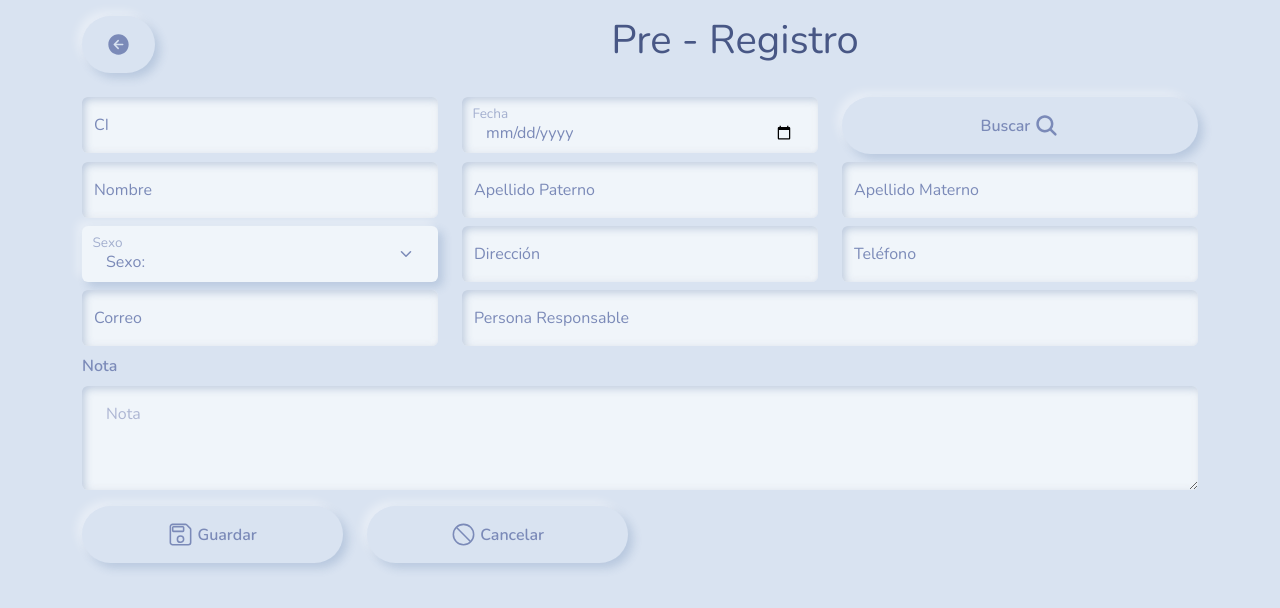
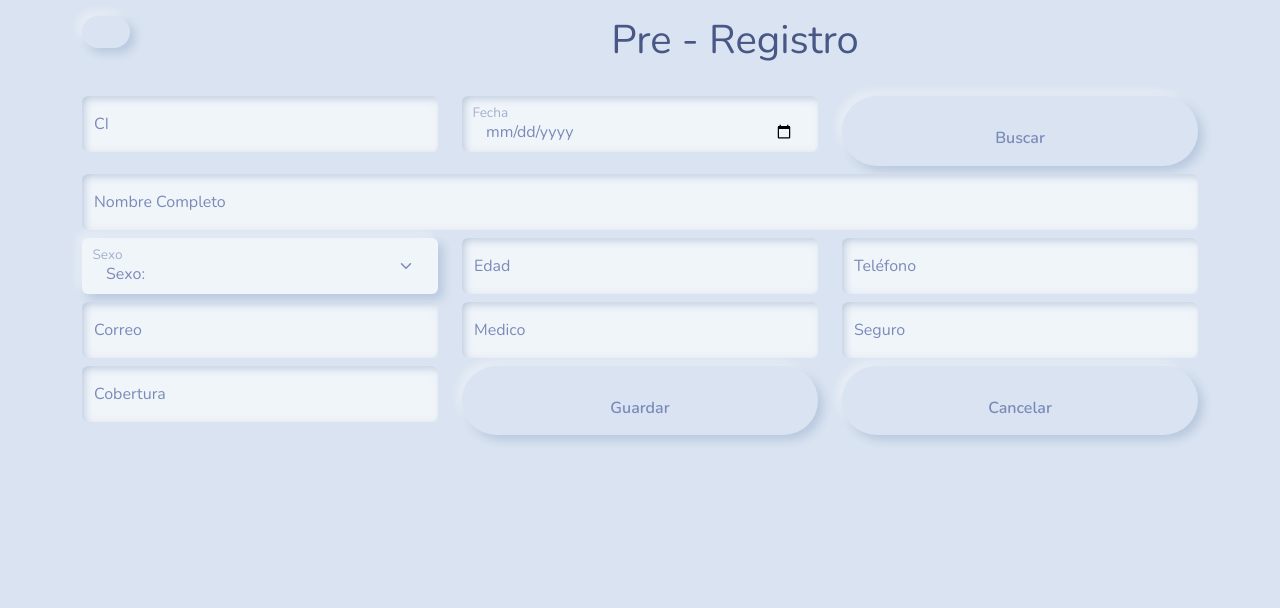
Before and after one commit to JosejCruz/Interfaz-Registro, a React (Vite) app: page / in a window 1280 px wide. Shown: the top 608 px of the page. Built offline with nearby package versions, Linux system fonts and the light colour scheme.

Commit message:
Prueba v1.05
Primera pruebas para registro de pacientes

```diff
--- /dev/null
+++ b/src/interfaces/Ingreso.js
@@ -0,0 +1,8 @@
+import {Pacientejson} from './Paciente'
+import {Medicojson} from './Medico'
+import {Segurojson} from './Seguro'
+export const Ingresojson = {
+    Paciente: Pacientejson,
+    Medico: Medicojson,
+    Seguro: Segurojson,
+}
--- /dev/null
+++ b/src/interfaces/Medico.js
@@ -0,0 +1,3 @@
+export const Medicojson = {
+    nombre: ''
+}
--- /dev/null
+++ b/src/interfaces/Paciente.js
@@ -0,0 +1,7 @@
+export const Pacientejson = {
+    ID: '',
+    nombre: '',
+    telefono: '',
+    correo: '',
+    edad: 0
+}
--- /dev/null
+++ b/src/interfaces/Seguro.js
@@ -0,0 +1,4 @@
+export const Segurojson = {
+    nombre: '',
+    cobertura: 0,
+}
--- a/src/views/EfectoSuccess.jsx
+++ b/src/views/EfectoSuccess.jsx
@@ -3,8 +3,8 @@ import React from "react";
 import { ToastContainer, toast } from "react-toastify";
 import "react-toastify/dist/ReactToastify.css";
 
-export default function EfectoSucces() {
-  const notify = () => toast.success('Registro exitoso', {
+export default function EfectoSuccess() {
+  const Notify = () => toast.success('Registro exitoso', {
     position: "bottom-center",
     autoClose: 5000,
     hideProgressBar: true,
@@ -26,11 +26,11 @@ export default function EfectoSucces() {
         pauseOnFocusLoss
         draggable
         pauseOnHover
-        />
-
+      />
     </div>
   );
 }
 
 
+//<button onClick={notify}>Notificación</button>
 //para las notificaciones https://www.npmjs.com/package/react-toastify
--- a/src/views/Registro.jsx
+++ b/src/views/Registro.jsx
@@ -1,10 +1,13 @@
 //import "../css/Registro.css"
 //import {IonIcon} from "react-ion-icon";
-
+import {Pacientejson} from '../interfaces/Paciente'
+import {Medicojson} from '../interfaces/Medico'
+import {Segurojson} from '../interfaces/Seguro'
+import {Ingresojson} from '../interfaces/Ingreso'
 import { useState } from "react";
 import PantallaEspera from "./PantallaEspera";
 import EfectoEspera from "./EfectoEspera";
-import EfectoSucces from "./EfectoSuccess";
+import EfectoSuccess from "./EfectoSuccess";
 
 export default function RegitroPaciente(){
     const [Estado, SetEstado] = useState(false);
@@ -29,6 +32,59 @@ export default function RegitroPaciente(){
         */
     }
 
+    //Estados y funciones UseState
+    //Paciente
+    const [Paciente, setPaciente] = useState(Pacientejson)
+    const [ID, setID] = useState('')
+    const [nombre, setNombre] = useState('')
+    const [telefono, setTelefono] = useState(0)
+    const [correo, setCorreo] = useState('')
+    const [edad, setEdad] = useState('')
+
+    //usestate Medico
+    const [Medico, setMedico] = useState(Medicojson)
+    const [nombremedico, setNombremedico] = useState('')
+    //usestate Seguro
+    const [Seguro, setSeguro] = useState(Segurojson)
+    const [nombreSeguro, setNombreSeguro] = useState('')
+    const [cobertura, setCobertura] = useState(0)
+
+    //useState Ingreso
+    const [ingreso, setIngreso] = useState(Ingresojson)
+
+    function GuardarPaciente(){
+        const newPaciente = {
+            ID,
+            nombre,
+            telefono,
+            correo,
+            edad: parseInt(edad)
+        }
+        const newMedico = {
+            nombre: nombremedico
+        }
+        const newSeguro = {
+            nombre: nombreSeguro,
+            cobertura: parseInt(cobertura)
+        }
+
+        setPaciente(newPaciente)
+        setMedico(newMedico)
+        setSeguro(newSeguro)
+        const newIngreso = {
+          Paciente: Paciente,
+          Medico: Medico,
+          Seguro: Seguro
+        };
+        setIngreso(newIngreso)
+
+        console.log(Paciente)
+        console.log(Medico)
+        console.log(Seguro)
+        console.log(ingreso)
+    }
+
+
     return (
         <>
         <div className="container mt-3">
@@ -44,7 +100,7 @@ export default function RegitroPaciente(){
             </div>
             <div className="row">
                 <div className="form-floating col-sm-12 col-md-4 col-lg-4">
-                    <input type="text" className="form-control mb-2" placeholder="C.I." required/>
+                    <input type="text" className="form-control mb-2" placeholder="C.I." onChange={(e) => {setID(e.target.value)}} required/>
                     <label htmlFor="floatingInput">CI</label>
                 </div>
                 <div className="form-floating col-sm-12 col-md-4 col-lg-4">
@@ -52,19 +108,11 @@ export default function RegitroPaciente(){
                     <label htmlFor="floatingInput">Fecha</label>
                 </div>
                 <div className="col-sm-12 col-md-4 col-lg-4 mb-2 d-grid gap-2">
-                    <button className="btn btn-success" >Buscar <ion-icon name="search"></ion-icon></button>
+                    <button className="btn btn-success" onClick={GuardarPaciente}>Buscar <ion-icon name="search"></ion-icon></button>
                 </div>
-                <div className="form-floating col-sm-12 col-md-4 col-lg-4">
-                    <input type="text" className="form-control mb-2" placeholder="Nombre" required/>
-                    <label htmlFor="floatingInput">Nombre</label>
-                </div>
-                <div className="form-floating col-sm-12 col-md-4 col-lg-4">
-                    <input type="text" className="form-control mb-2" placeholder="Apellido Paterno" required/>
-                    <label htmlFor="floatingInput">Apellido Paterno</label>
-                </div>
-                <div className="form-floating col-sm-12 col-md-4 col-lg-4">
-                    <input type="text" className="form-control mb-2" placeholder="Apellido Materno" required/>
-                    <label htmlFor="floatingInput">Apellido Materno</label>
+                <div className="form-floating col-sm-12 col-md-12 col-lg-12">
+                    <input type="text" className="form-control mb-2" placeholder="Nombre Completo" onChange={(e) => {setNombre(e.target.value)}} required/>
+                    <label htmlFor="floatingInput">Nombre Completo</label>
                 </div>
                 <div className="form-floating col-sm-12 col-md-4 col-lg-4">
                     <select className="form-select mb-2">
@@ -75,35 +123,39 @@ export default function RegitroPaciente(){
                     <label htmlFor="floatingInput">Sexo</label>
                 </div>
                 <div className="form-floating col-sm-12 col-md-4 col-lg-4">
-                    <input type="text" className="form-control mb-2" placeholder="Dirección" required/>
-                    <label htmlFor="floatingInput">Dirección</label>
+                    <input type="text" className="form-control mb-2" placeholder="Persona Responsable" onChange={(e) => {parseInt(setEdad(e.target.value))}} required/>
+                    <label htmlFor="floatingInput">Edad</label>
                 </div>
                 <div className="form-floating col-sm-12 col-md-4 col-lg-4">
-                    <input type="text" className="form-control mb-2" placeholder="Teléfono" required/>
+                    <input type="text" className="form-control mb-2" placeholder="Teléfono" onChange={(e) => {setTelefono(e.target.value)}} required/>
                     <label htmlFor="floatingInput">Teléfono</label>
                 </div>
                 <div className="form-floating col-sm-12 col-md-4 col-lg-4">
-                    <input type="email" className="form-control mb-2" placeholder="Correo" required/>
+                    <input type="email" className="form-control mb-2" placeholder="Correo" onChange={(e) => {setCorreo(e.target.value)}} required/>
                     <label htmlFor="floatingInput">Correo</label>
                 </div>
-                <div className="form-floating col-sm-12 col-md-8 col-lg-8">
-                    <input type="text" className="form-control mb-2" placeholder="Persona Responsable" required/>
-                    <label htmlFor="floatingInput">Persona Responsable</label>
+                <div className="form-floating col-sm-12 col-md-4 col-lg-4">
+                    <input type="text" className="form-control mb-2" placeholder="Nombre Medico" onChange={(e) => {setNombremedico(e.target.value)}} required/>
+                    <label htmlFor="floatingInput">Medico</label>
                 </div>
-                <div className="mb-3">
-                    <label htmlFor="exampleFormControlTextarea1" className="form-label">Nota</label>
-                    <textarea className="form-control" id="exampleFormControlTextarea1" rows="3" placeholder="Nota"></textarea>
+                <div className="form-floating col-sm-12 col-md-4 col-lg-4">
+                    <input type="text" className="form-control mb-2" placeholder="Seguro" onChange={(e) => {setNombreSeguro(e.target.value)}} required/>
+                    <label htmlFor="floatingInput">Seguro</label>
                 </div>
-                <div className="col-sm-12 col-md-4 col-lg-3 d-grid gap-2">
+                <div className="form-floating col-sm-12 col-md-4 col-lg-4">
+                    <input type="text" className="form-control mb-2" placeholder="Cobertura" onChange={(e) => {setCobertura(e.target.value)}} required/>
+                    <label htmlFor="floatingInput">Cobertura</label>
+                </div>
+                <div className="col-sm-12 col-md-4 col-lg-4 d-grid gap-2">
                     <button className="btn btn-primary mb-2" onClick={CambiarEstado}><ion-icon name="save-outline"></ion-icon> Guardar</button>
                 </div>
-                <div className="col-sm-12 col-md-4 col-lg-3 d-grid gap-2">
+                <div className="col-sm-12 col-md-4 col-lg-4 d-grid gap-2">
                     <button className="btn btn-danger  mb-2" onClick={CambiarEstado2}><ion-icon name="ban-outline"></ion-icon> Cancelar</button>
                 </div>
             </div>
         </div>
         {Estado&&<EfectoEspera/>}
-        {Estado2&&<EfectoSucces/>}
+        {Estado2&&<EfectoSuccess/>}
         </>
     );
 }
```
Also changed, not shown: src/interfaces/Datos.jsx (deleted).
